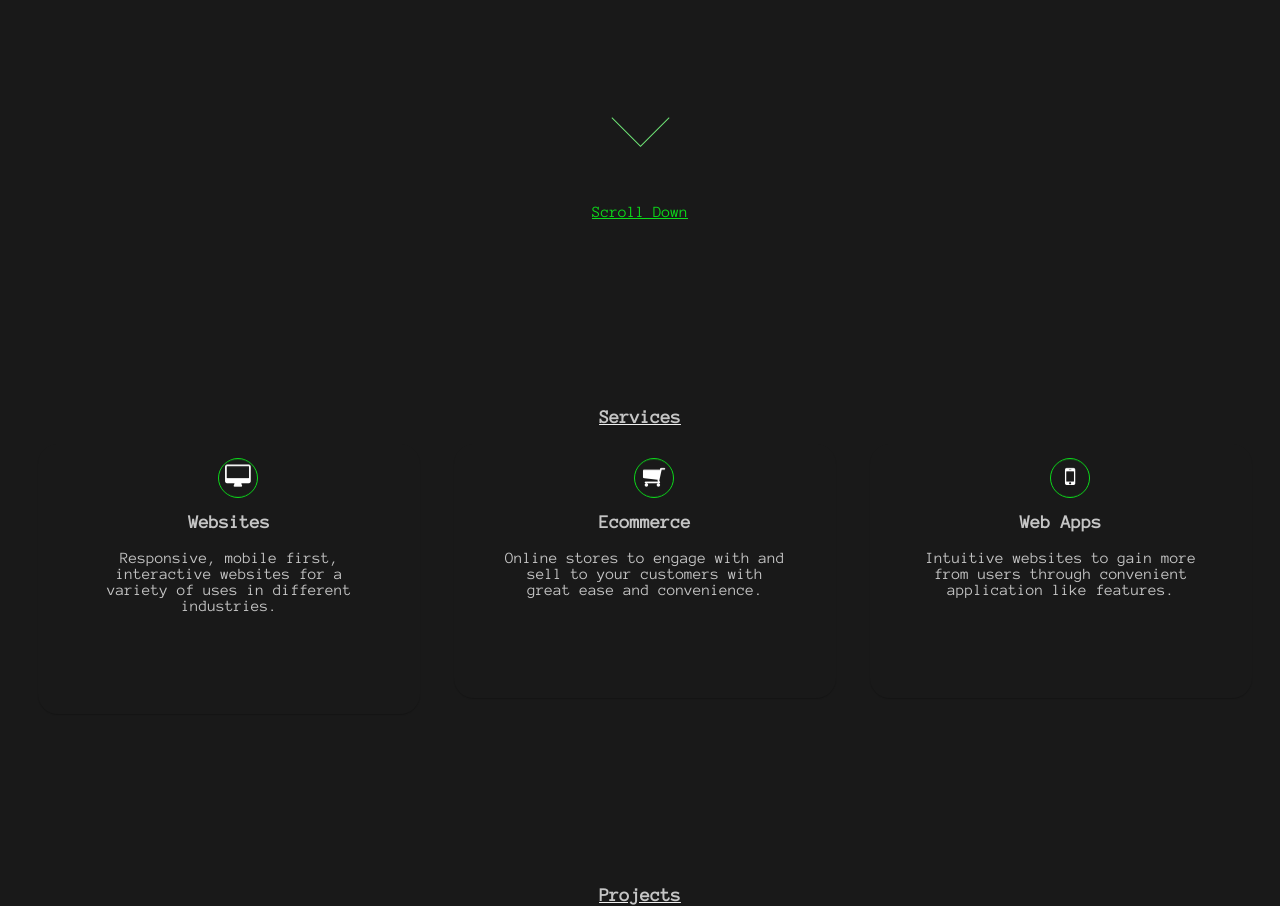
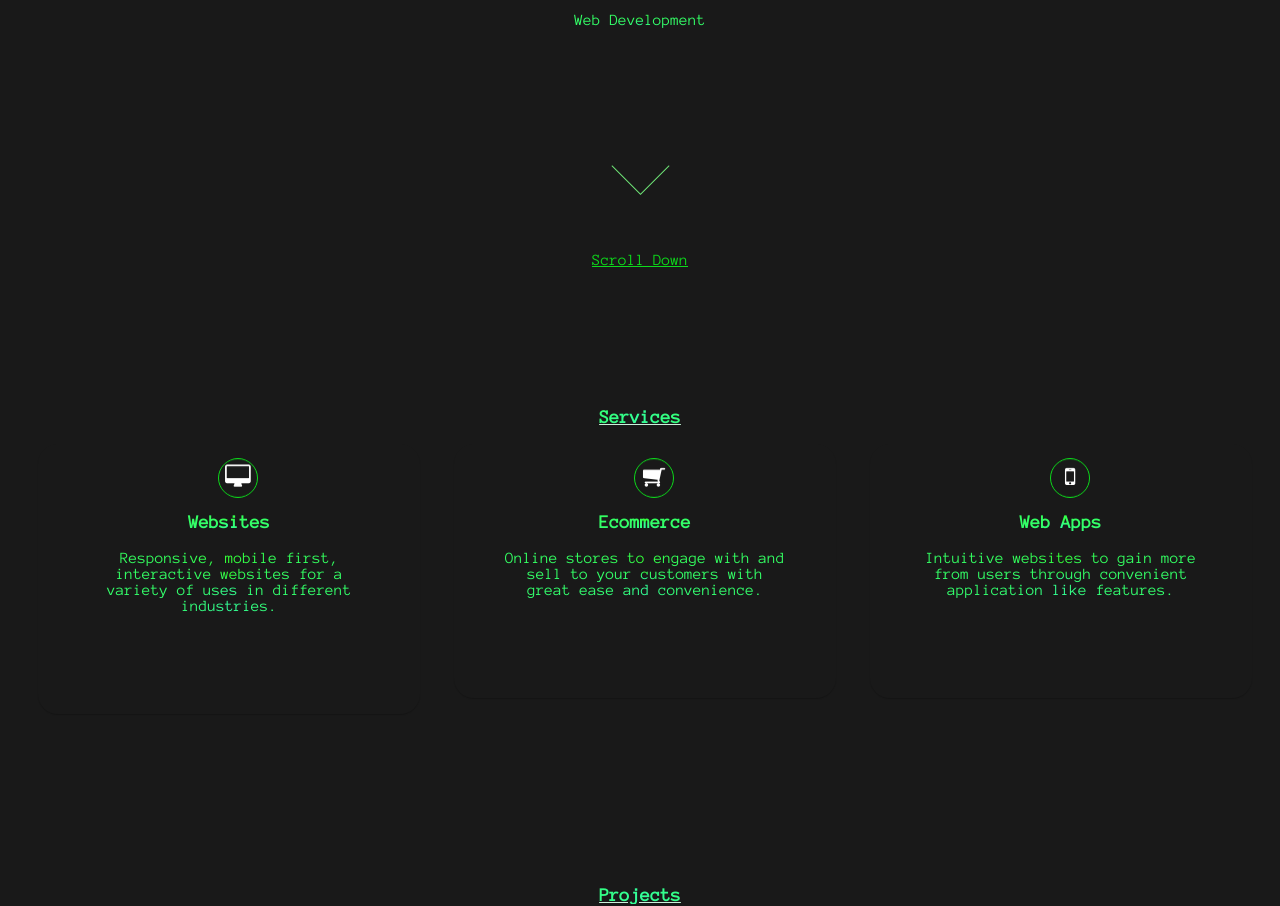
Before and after one commit to DixonKimandu/anvil, a plain HTML site: page index.html in a window 1280 px wide. Shown: the part 348-1254 px from the top of the page. Drawn offline with nearby package versions, Linux system fonts and the light colour scheme.

Commit message:
Update index.html

```diff
--- a/index.html
+++ b/index.html
@@ -36,7 +36,8 @@
     <section id="home">
     <header>
       <div  id="header">
-        <h2 id="anvil" class="line-1 anim-typewriter">	&ltAnvil\&gt</h2>
+        <h2 id="anvil" class="line-1 anim-typewriter grad">	&ltAnvil\&gt</h2>
+        <p class="desc grad">Web Development</p>
         <i class="arrow down"></i><br><br><br><br><a href="#back"><p id="scrollp">Scroll Down</p></a>
       </div>
     </header>
@@ -56,12 +57,12 @@
     <section id="expertise">
     <div class="expertise">
       <div style=" margin-top:50%;margin-bottom:5%;">
-      <h1>Services</h1>
+      <h1 class="grad">Services</h1>
       <div class="animation-element bounce-up">
         <div class="subject">
           <div class="icon"><i class="fa fa-desktop"></i></div>
-          <h3 class="title">Websites</h3>
-          <div class="content">
+          <h3 class="title grad">Websites</h3>
+          <div class="content grad">
             Responsive, mobile first, interactive websites for a variety of uses in different industries.
           </div>
       </div>
@@ -69,8 +70,8 @@
       <div class="animation-element bounce-up">
         <div class="subject">
           <div class="icon"><i class="fa fa-shopping-cart"></i></div>
-          <h3 class="title">Ecommerce </h3>
-          <div class="content">
+          <h3 class="title grad">Ecommerce </h3>
+          <div class="content grad">
             Online stores to engage with and sell to your customers with great ease and convenience.
           </div>
       </div>
@@ -78,8 +79,8 @@
       <div class="animation-element bounce-up">
         <div class="subject">
           <div class="icon"><i class="fa fa-mobile"></i></div>
-          <h3 class="title">Web Apps</h3>
-          <div class="content">
+          <h3 class="title grad">Web Apps</h3>
+          <div class="content grad">
             Intuitive websites to gain more from users through convenient application like features.
           </div>
       </div>
@@ -93,7 +94,7 @@
     <section id="portfolio">
       <div class="portfolio">
           <div style=" margin-top:5%;">
-            <h1>Projects</h1>
+            <h1 class="grad">Projects</h1>
            <div class="animation-p bounce-up2">
              <div id="p1" class="port">
                <a href="https://www.quickfixtyres.co.ke/" target="_blank"><img src="img/link.svg" alt=""></a>
@@ -171,13 +172,13 @@
     <section class="footer">
         <footer>
           <div class="footer-wrapper">
-            <div class="single-footer">
+            <div class="single-footer grad">
               <h2>Contact Us</h2>
               <p>Nairobi, Kenya<br><br>
                 +254719582599<br><br>
                 +254705184745<br><br>
                 254.anvil@gmail.com
-                <br><br>
+                <br>
               </p>
             </div>
             <div class="single-footer">
@@ -185,13 +186,12 @@
             </div>
             <div class="single-footer">
               <h2>Find Us</h2>
-
                 <a href="https://m.facebook.com/anvil254/" target="_blank"><p>Facebook</p></a>
                 <a href="https://www.instagram.com/anvil_254/" target="_blank"><p>Instagram</p></a>
             </div>
           </div><!--br><br><br><br><br><br><br><br><br><br><br><br-->
-          <p style="text-align: center; margin-top:17%; margin-right: 40%;">Made by Anvil Copyright &copy; <script>document.write(new Date().getFullYear())</script></p>
-
+          <p style="text-align: center; margin-top:17%;margin-right: 40%;">Made by Anvil Copyright &copy; <script>document.write(new Date().getFullYear())</script></p>
+          <br>
         </footer>
     </section>
     <!--Footer-->
```
